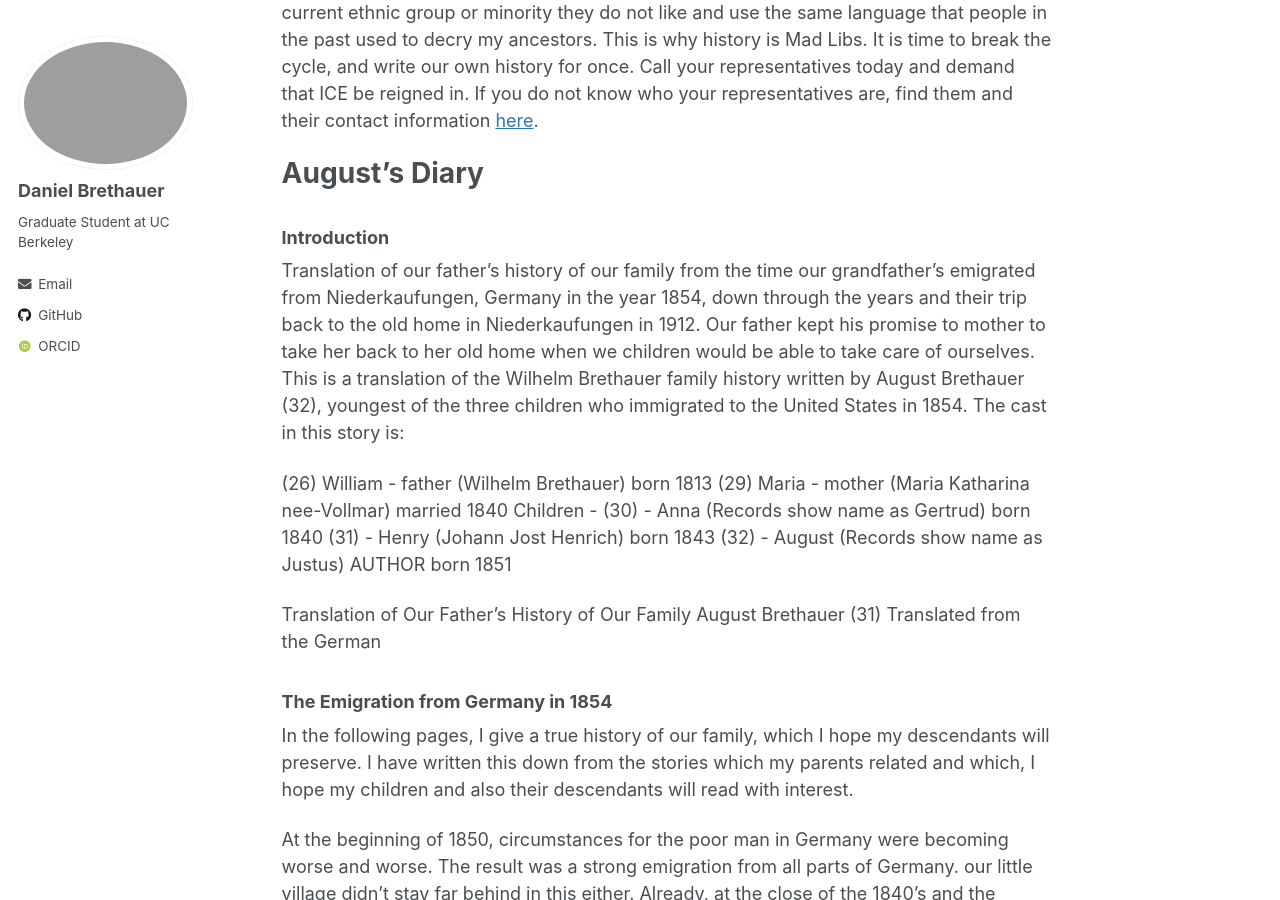
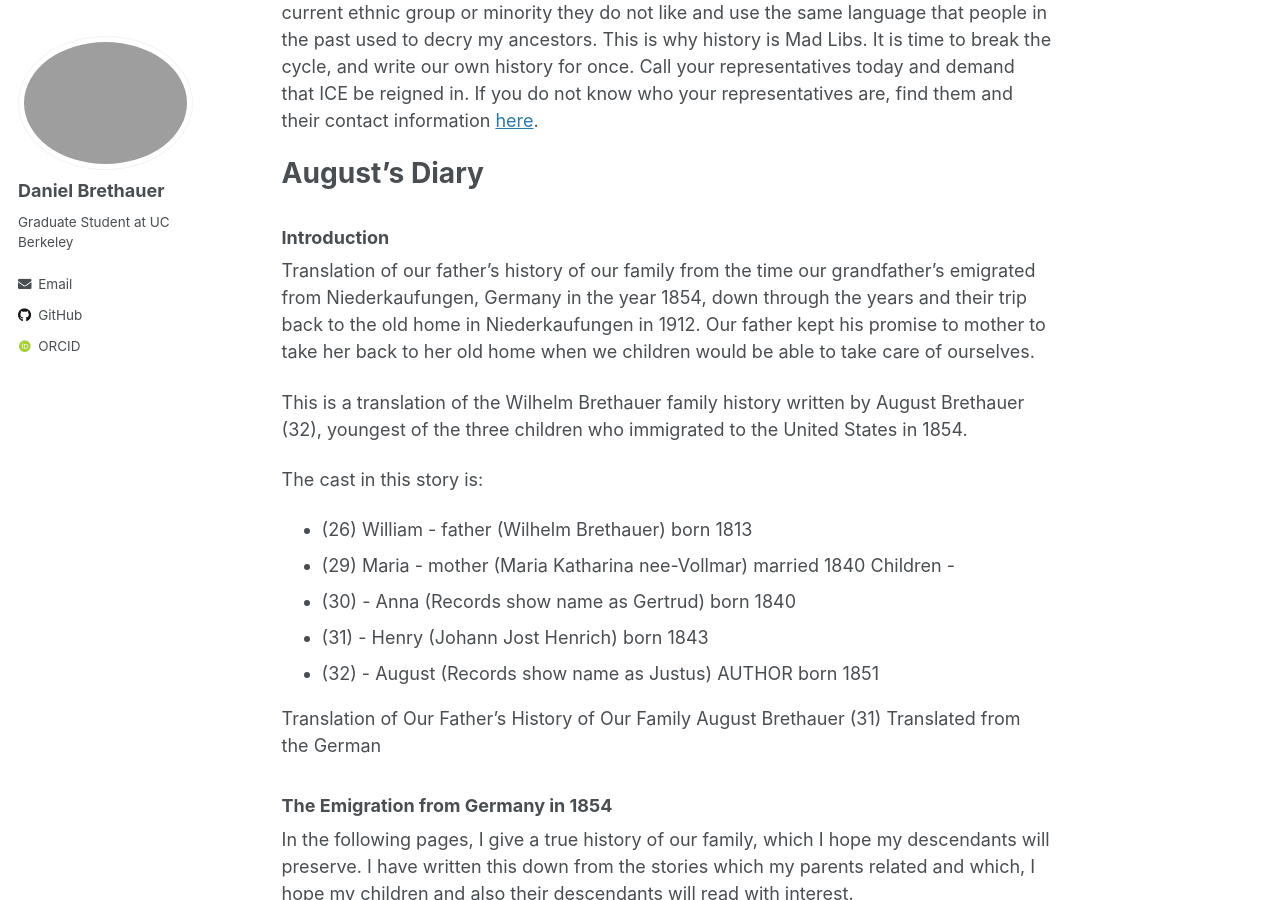
Before and after one commit to dbrethauer/dbrethauer.github.io, a Jekyll site: the page built from _pages/familyhistory.md, in a window 1280 px wide and 900 px high, scrolled down 5441 px. Built offline with Jekyll 4.4.1, drawn with Linux system fonts in a browser that asks for light colours; some web fonts are replaced.

```diff
--- a/_pages/familyhistory.md
+++ b/_pages/familyhistory.md
@@ -33,14 +33,16 @@ title: "Family History"
 
 ### Introduction
 Translation of our father’s history of our family from the time our grandfather’s emigrated from Niederkaufungen, Germany in the year 1854, down through the years and their trip back to the old home in Niederkaufungen in 1912. Our father kept his promise to mother to take her back to her old home when we children would be able to take care of ourselves.
+
 This is a translation of the Wilhelm Brethauer family history written by August Brethauer (32), youngest of the three children who immigrated to the United States in 1854.
+
 The cast in this story is:
-
-(26) William - father (Wilhelm Brethauer) born 1813
-(29) Maria - mother (Maria Katharina nee-Vollmar) married 1840
-Children - (30) -  Anna (Records show name as Gertrud) born 1840
-	   (31) - Henry (Johann Jost Henrich) born 1843
-	    (32) - August (Records show name as Justus) AUTHOR born 1851
+* (26) William - father (Wilhelm Brethauer) born 1813
+* (29) Maria - mother (Maria Katharina nee-Vollmar) married 1840
+Children -
+* (30) -  Anna (Records show name as Gertrud) born 1840
+* (31) - Henry (Johann Jost Henrich) born 1843
+* (32) - August (Records show name as Justus) AUTHOR born 1851
 
 Translation of Our Father’s History of Our Family
 August Brethauer (31)
```
